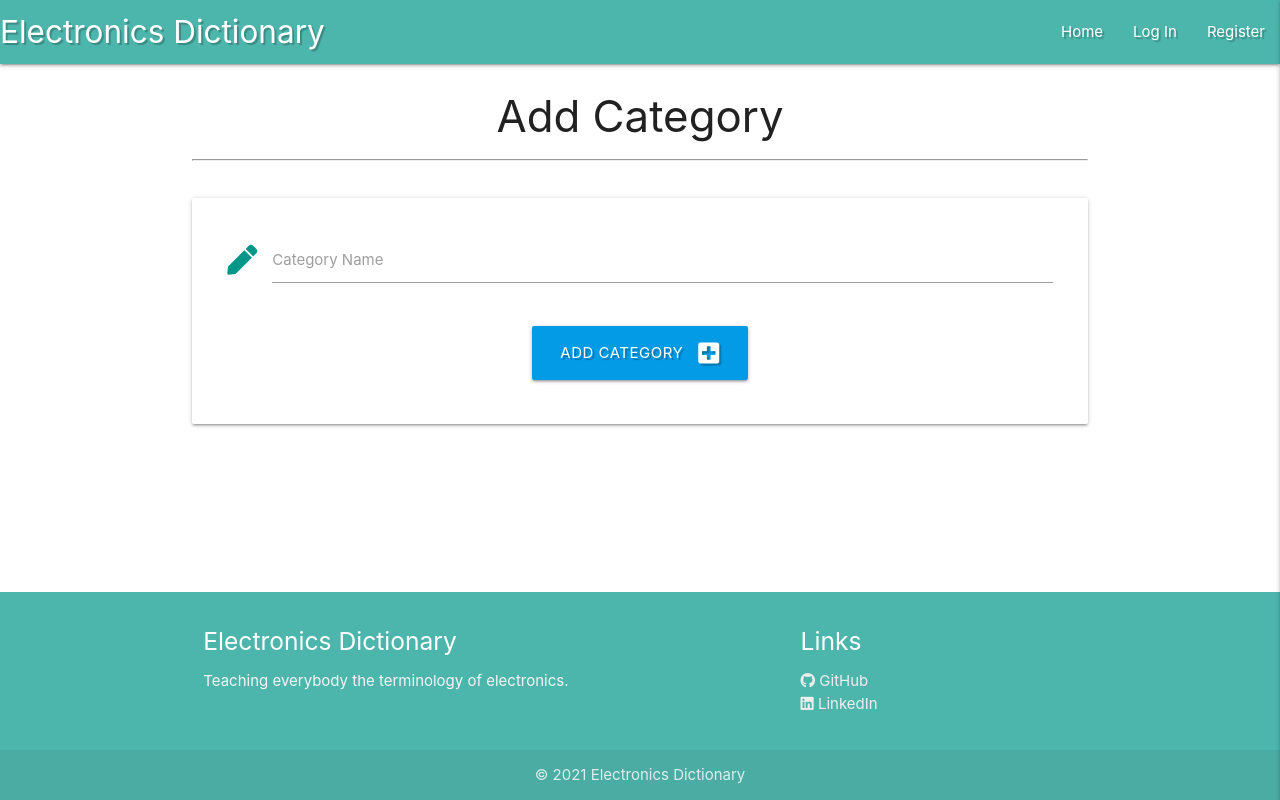
After one commit to jacksheehy15/electronics-dictionary, a Flask app: page /add_category in a window 1280 px wide. The commit adds this page. Run offline with Flask 2, Linux system fonts and the light colour scheme; some libraries are stand-ins or nearby versions.

Commit message:
Add 'Add Category' button to manage categories template

```diff
--- a/app.py
+++ b/app.py
@@ -165,12 +165,18 @@ def delete_user():
     session.clear()
     return render_template("register.html", username=username)
 
+
 @app.route("/dictionary")
 def dictionary():
     dictionary = list(mongo.db.items.find())
     return render_template("items.html", dictionary=dictionary)
 
 
+@app.route("/add_category", methods=["GET", "POST"])
+def add_category():
+    return render_template("add_category.html")
+
+
 if __name__ == "__main__":
     app.run(host=os.environ.get("IP"),
             port=int(os.environ.get("PORT")),
--- /dev/null
+++ b/templates/add_category.html
@@ -0,0 +1,28 @@
+  {% extends "base.html" %}
+  {% block content %}
+  <!--Choose Category Section-->
+  <h3 class="center-align">Add Category</h3>
+  <hr><br>
+  <div class="row card-panel">
+      <form class="col s12" method="POST" action="{{ url_for('add_category') }}">
+          <!-- Category Name -->
+          <div class="row">
+              <div class="input-field col s12">
+                  <i class="fas fa-pen prefix teal-text"></i>
+                  <input id="category_name" name="category_name" type="text" minlength="1" maxlength="30" class="validate"
+                      required>
+                  <label for="category_name">Category Name</label>
+              </div>
+          </div>
+          <!-- Submit to Dictionary Button-->
+          <div class="row">
+              <div class="col s12 center-align">
+                  <button type="submit" class="btn-large light-blue darken-1 text-shadow">
+                      Add Category <i class="fas fa-plus-square right"></i>
+                  </button>
+              </div>
+          </div>
+      </form>
+  </div>
+
+  {% endblock %}
--- a/templates/categories.html
+++ b/templates/categories.html
@@ -2,6 +2,12 @@
 {% block content %}
 <h3 class="center-align">Manage Categories</h3>
 <hr><br>
+<div class="row">
+    <div class="col s12 center-align">
+        <a href="{{ url_for('add_category') }}" class="btn-large teal darken-2">
+        Add Category <i class="fas fa-plus right"></i></a>
+    </div>
+</div>
 <div class="row">
     {% for category in categories %}
     <div class="col s12 m3">
```
